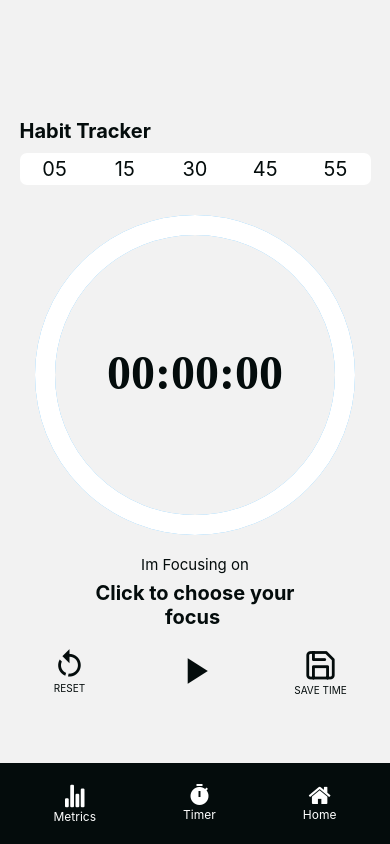
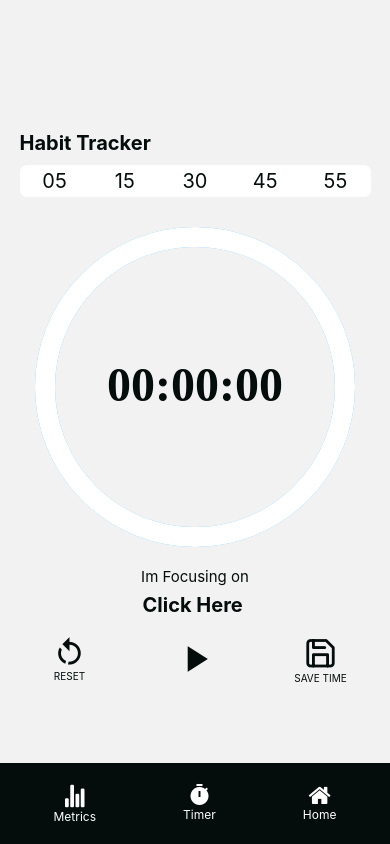
Before and after one commit to Lenindelrionicaragua/HabitTrackerAppFront, a React Native app: screen /StopwatchScreen in a window 390 px wide. Built offline with nearby package versions, Linux system fonts and the light colour scheme; what expo-web-browser would draw is missing.

Commit message:
change the text in Focus Title

```diff
--- a/screens/StopwatchScreen/StopwatchScreen.js
+++ b/screens/StopwatchScreen/StopwatchScreen.js
@@ -335,9 +335,7 @@ const StopwatchScreen = () => {
             boxShadow: activeButtons[10] ? 1.2 : 0.8
           }}
         >
-          {activityIndex === null
-            ? "Click to choose your focus "
-            : activities[activityIndex]}
+          {activityIndex === null ? "Click Here " : activities[activityIndex]}
         </FocusTitleText>
         {/* <IconContainer>
           <AntDesign
```
